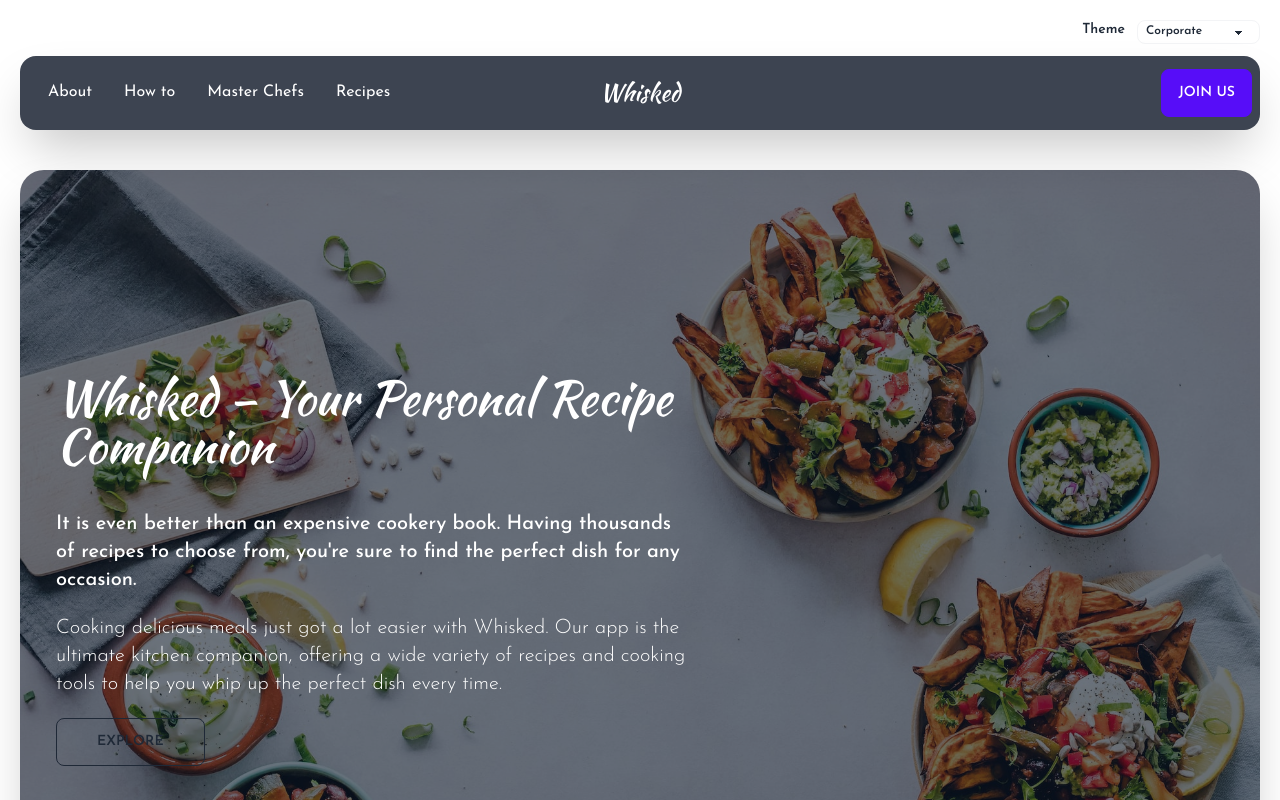
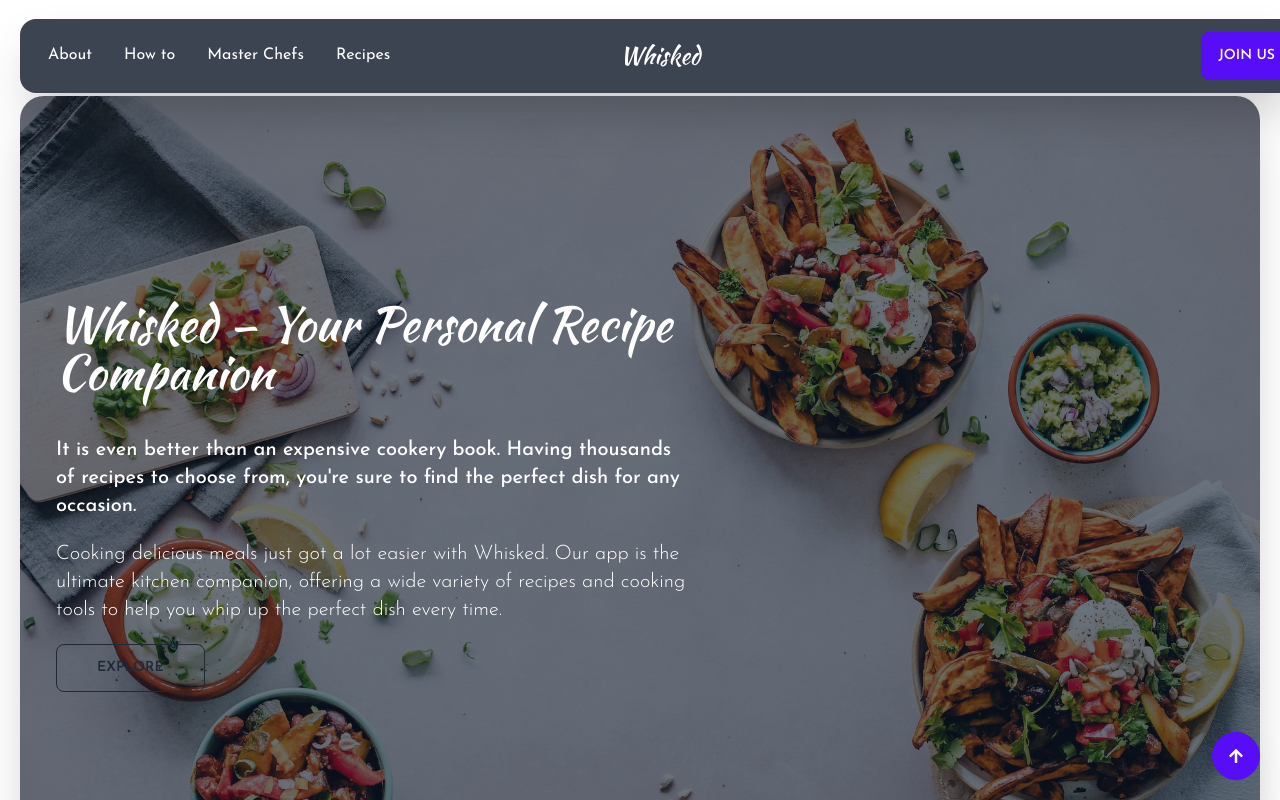
Before and after one commit to mdazlaanzubair/Whisked, a React (Vite) app: page / in a window 1280 px wide. Shown: the top 800 px of the page. Built offline with nearby package versions, Linux system fonts and the light colour scheme.

Commit message:
jump to top btn added

```diff
--- a/src/App.jsx
+++ b/src/App.jsx
@@ -10,6 +10,7 @@
 import Signin from "./pages/Signin";
 import Signup from "./pages/Signup";
 import Footer from "./components/Footer";
+import JumpToTop from "./components/JumpToTop";
 
 function App() {
   // list of routes
@@ -53,6 +54,7 @@
             </Routes>
           </div>
           <Footer />
+          <JumpToTop />
         </BrowserRouter>
       </div>
     </div>
--- a/src/components/Chefs.jsx
+++ b/src/components/Chefs.jsx
@@ -57,13 +57,13 @@
             <a
               key={index}
               href={`https://www.google.com/search?q=${item.name}+aka+${item.title}+bios`}
-              class="group relative block bg-black"
+              class="group relative block bg-black rounded-2xl hover:shadow-2xl"
               target="_blank"
             >
               <img
                 alt="Developer"
                 src={item.img}
-                class="absolute inset-0 h-full w-full object-cover opacity-75 transition-opacity group-hover:opacity-30"
+                class="absolute inset-0 h-full w-full object-cover opacity-75 transition-opacity group-hover:opacity-30 rounded-2xl"
               />
 
               <div class="relative p-8">
@@ -71,13 +71,11 @@
                   {item.title}
                 </p>
 
-                <p class="text-2xl font-bold text-primary-content">
-                  {item.name}
-                </p>
+                <p class="text-2xl font-bold text-white">{item.name}</p>
 
                 <div class="mt-64">
                   <div class="translate-y-8 transform opacity-0 transition-all group-hover:translate-y-0 group-hover:opacity-100">
-                    <p class="text-sm text-primary-content">{item.desc}</p>
+                    <p class="text-sm text-white">{item.desc}</p>
                   </div>
                 </div>
               </div>
--- /dev/null
+++ b/src/components/JumpToTop.jsx
@@ -0,0 +1,30 @@
+import AnchorLink from "react-anchor-link-smooth-scroll";
+
+const JumpToTop = () => {
+  return (
+    <AnchorLink
+      href="#home"
+      data-mdb-ripple="true"
+      data-mdb-ripple-color="light"
+      class="shadow-2xl btn btn-circle btn-primary bottom-5 right-5 fixed"
+      id="btn-back-to-top"
+    >
+      <svg
+        aria-hidden="true"
+        focusable="false"
+        data-prefix="fas"
+        class="w-4 h-4"
+        role="img"
+        xmlns="http://www.w3.org/2000/svg"
+        viewBox="0 0 448 512"
+      >
+        <path
+          fill="currentColor"
+          d="M34.9 289.5l-22.2-22.2c-9.4-9.4-9.4-24.6 0-33.9L207 39c9.4-9.4 24.6-9.4 33.9 0l194.3 194.3c9.4 9.4 9.4 24.6 0 33.9L413 289.4c-9.5 9.5-25 9.3-34.3-.4L264 168.6V456c0 13.3-10.7 24-24 24h-32c-13.3 0-24-10.7-24-24V168.6L69.2 289.1c-9.3 9.8-24.8 10-34.3.4z"
+        ></path>
+      </svg>
+    </AnchorLink>
+  );
+};
+
+export default JumpToTop;
--- a/src/components/Navbar.jsx
+++ b/src/components/Navbar.jsx
@@ -4,7 +4,7 @@
 
 const Navbar = () => {
   return (
-    <nav className="navbar bg-neutral text-neutral-content rounded-box shadow-2xl">
+    <nav className="navbar bg-neutral text-neutral-content rounded-box shadow-2xl fixed mx-auto z-10">
       <div className="navbar-start">
         <MobileNavbar />
         <DesktopNavbar />
```
